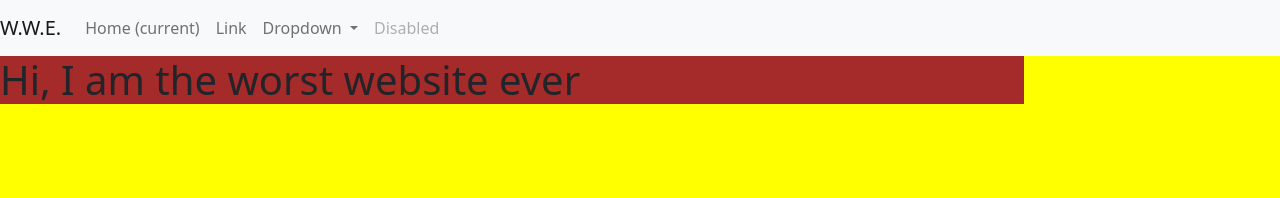
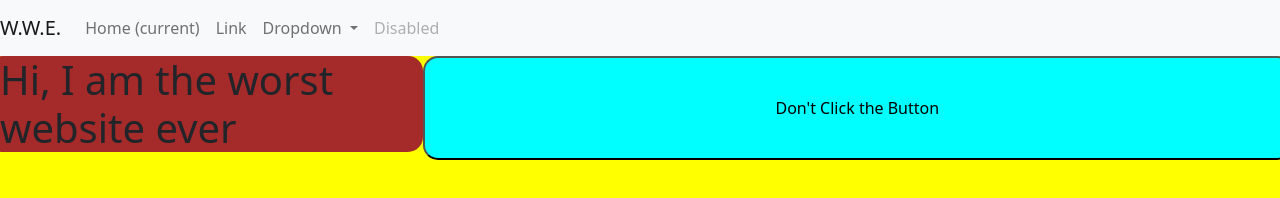
Before and after one commit to devitodev/worstwebsiteever, a plain HTML site: page index.html in a window 1280 px wide. Drawn offline with nearby package versions, Linux system fonts and the light colour scheme.

Commit message:
Made it worse

```diff
--- a/assets/style.css
+++ b/assets/style.css
@@ -9,5 +9,11 @@ body {
 
 .website-title {
     background-color: brown;
-    width: 80%;
+    border-radius: 15px;
 }
+
+.evilbutton {
+    background-color: aqua;
+    border-radius: 15px;
+
+}
--- a/index.html
+++ b/index.html
@@ -43,7 +43,14 @@
   </nav>
 
 <body>
-    <h1 class="website-title">Hi, I am the worst website ever</h1>
+    <div class="row main-content-area">
+    <h1 class="website-title col-4 col-md-4 col-lg-4">Hi, I am the worst website ever</h1>
+
+
+    <button class="evilbutton col-4 col-md-8 col-lg-8">Don't Click the Button</button>
+    </div>
+
+
     <!-- link to JQuery (I think) -->
     <script src="https://ajax.googleapis.com/ajax/libs/jquery/3.6.1/jquery.min.js"></script>
     <script src="script.js"></script>
```
